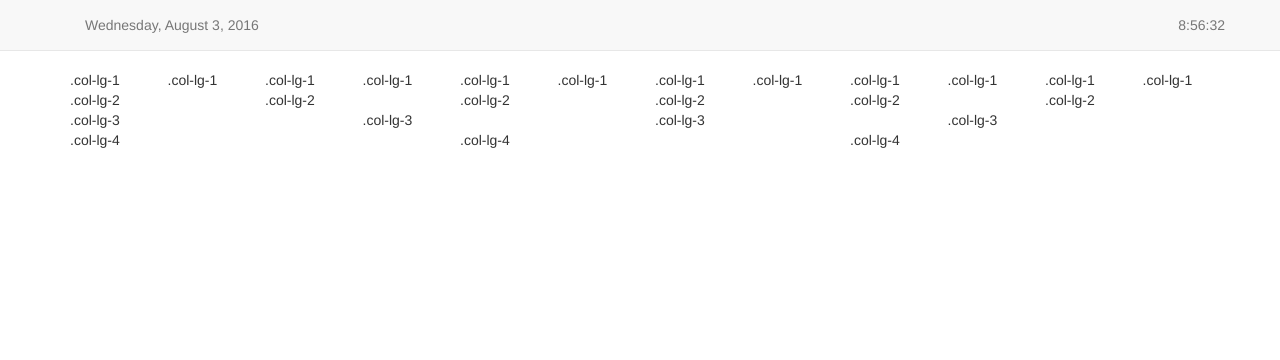
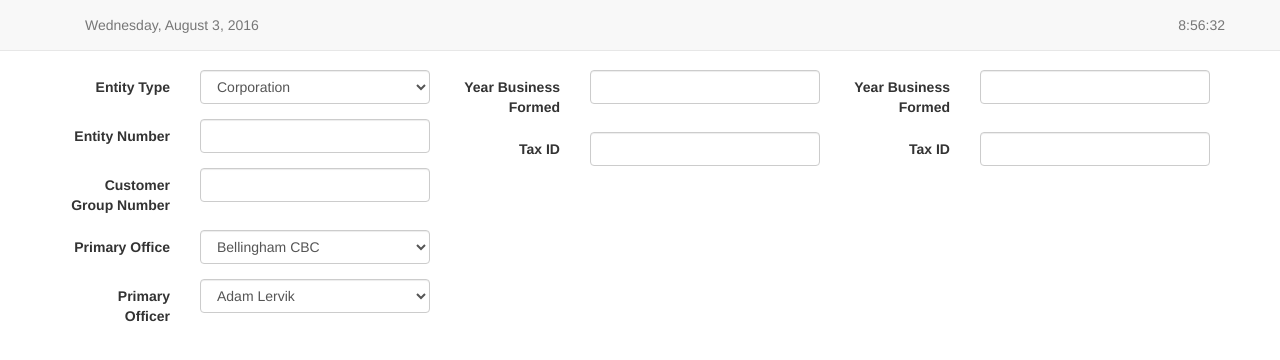
Before and after one commit to AdamLervik/HomeBase, a plain HTML site: page index.html in a window 1280 px wide. Drawn offline with nearby package versions, Linux system fonts and the light colour scheme.

Commit message:
layout-bootstrap update 1

```diff
--- a/index.html
+++ b/index.html
@@ -18,47 +18,119 @@
         </nav> <!-- End ./navbar navbar-default navbar-fixed top -->
 
         <div class="container">
-            <div class="row">
-                <div class="col-lg-1">.col-lg-1</div>
-                <div class="col-lg-1">.col-lg-1</div>
-                <div class="col-lg-1">.col-lg-1</div>
-                <div class="col-lg-1">.col-lg-1</div>
-                <div class="col-lg-1">.col-lg-1</div>
-                <div class="col-lg-1">.col-lg-1</div>
-                <div class="col-lg-1">.col-lg-1</div>
-                <div class="col-lg-1">.col-lg-1</div>
-                <div class="col-lg-1">.col-lg-1</div>
-                <div class="col-lg-1">.col-lg-1</div>
-                <div class="col-lg-1">.col-lg-1</div>
-                <div class="col-lg-1">.col-lg-1</div>
-            </div>
-            <div class="row">
-                <div class="col-lg-2">.col-lg-2</div>
-                <div class="col-lg-2">.col-lg-2</div>
-                <div class="col-lg-2">.col-lg-2</div>
-                <div class="col-lg-2">.col-lg-2</div>
-                <div class="col-lg-2">.col-lg-2</div>
-                <div class="col-lg-2">.col-lg-2</div>
-            </div> <!-- End .row -->
+        	<div class="row">
+        	<div class="col-lg-4">
+                	<form class="form-horizontal">
+                		<div class="form-group">
+                			<label for="entityType" class="col-lg-4 control-label">Entity Type</label>
+            				<div class="col-lg-8">
+	            				<select class="form-control" name="entityType">
+	                				<option>Corporation</option>
+	                				<option>General Partnership</option>
+	                				<option>Individual</option>
+	                				<option>LLC</option>
+	                				<option>LLP</option>
+	                				<option>Non-Profit</option>
+	                				<option>Trust</option>
+	                			</select>
+                			</div> <!-- End .col-lg-8 -->
+                		</div> <!-- End .form-group -->
 
-             <div class="row">
-                <div class="col-lg-3">.col-lg-3</div>
-                <div class="col-lg-3">.col-lg-3</div>
-                <div class="col-lg-3">.col-lg-3</div>
-                <div class="col-lg-3">.col-lg-3</div>
-            </div> <!-- End .row -->
+                		<div class="form-group">
+                			<label for="entityNumber" class="col-lg-4 control-label">Entity Number</label>
+                			<div class="col-lg-8">
+                				<input type="text" class="form-control" name="entityNumber">
+            				</div> <!-- End .col-lg-8 -->
+            			</div> <!-- End .form-group -->
 
-             <div class="row">
-                <div class="col-lg-4">.col-lg-4</div>
-                <div class="col-lg-4">.col-lg-4</div>
-                <div class="col-lg-4">.col-lg-4</div>
-            </div> <!-- End .row -->
+            			<div class="form-group">
+                			<label for="custGroupNumber" class="col-lg-4 control-label">Customer Group Number</label>
+                			<div class="col-lg-8">
+                				<input type="text" class="form-control" name="custGroupNumber">
+            				</div> <!-- End .col-lg-8 -->
+            			</div> <!-- End .form-group -->
 
-        </div> <!-- End /.container -->
+            			<div class="form-group">
+	            			<label for="primaryOffice" class="col-lg-4 control-label">Primary Office</label>
+            				<div class="col-lg-8">
+	            				<select class="form-control" name="primaryOffice">
+	                				<option>Bellingham CBC</option>
+	                				<option>Burlington CBC</option>
+	                				<option>Dupont CBC</option>
+	                				<option>Long Beach CBC</option>
+	                				<option>Salem CBC</option>
+	                				<option>Seaside CBC</option>
+	                				<option>Vancouver CBC</option>
+	                			</select>
+                			</div> <!-- End .col-lg-8 -->
+                		</div> <!-- End .form-group -->
+
+                		<div class="form-group">
+	                		<label for="primaryOfficer" class="col-lg-4 control-label">Primary Officer</label>
+            				<div class="col-lg-8">
+	            				<select class="form-control" name="primaryOfficer">
+	                				<option>Adam Lervik</option>
+	                				<option>Jay Johnston</option>
+	                				<option>Louis Barbero</option>
+	                				<option>Scott Reid</option>
+	                				<option>Jeff Morrison</option>
+	                			</select>
+                			</div> <!-- End .col-lg-8 -->
+                		</div> <!-- End .form-group -->
+            		</form> <!-- End form -->
+        		</div> <!-- End .col-lg-4 -->
+
+        		<!-- BEGIN COLUMN 2 -->
+
+        		<div class="col-lg-4">
+        			<form class="form-horizontal">
+            			<div class="form-group">
+                			<label for="yearFormed" class="col-lg-4 control-label">Year Business Formed</label>
+                			<div class="col-lg-8">
+                				<input type="text" class="form-control" name="yearFormed">
+            				</div> <!-- End .col-lg-8 -->
+            			</div> <!-- End .form-group -->
+
+            			<div class="form-group">
+                			<label for="taxID" class="col-lg-4 control-label">Tax ID</label>
+                			<div class="col-lg-8">
+                				<input type="text" class="form-control" name="taxID">
+            				</div> <!-- End .col-lg-8 -->
+            			</div> <!-- End .form-group -->
+        			</form> <!-- End Form -->
+        		</div> <!-- End .col-lg-4 -->
+
+        		<!-- END COLUMN 2 -->
+
+
+        		<!-- BEGIN COLUMN 3 -->
+
+        		<div class="col-lg-4">
+        			<form class="form-horizontal">
+            			<div class="form-group">
+                			<label for="yearFormed" class="col-lg-4 control-label">Year Business Formed</label>
+                			<div class="col-lg-8">
+                				<input type="text" class="form-control" name="yearFormed">
+            				</div> <!-- End .col-lg-8 -->
+            			</div> <!-- End .form-group -->
+
+            			<div class="form-group">
+                			<label for="taxID" class="col-lg-4 control-label">Tax ID</label>
+                			<div class="col-lg-8">
+                				<input type="text" class="form-control" name="taxID">
+            				</div> <!-- End .col-lg-8 -->
+            			</div> <!-- End .form-group -->
+        			</form> <!-- End Form -->
+        		</div> <!-- End .col-lg-4 -->
+
+        		<!-- END COLUMN 3 -->
 
 
 
 
+
+            	</div> <!-- End .row -->
+        </div> <!-- End /.container -->
 
         <script src="https://ajax.googleapis.com/ajax/libs/jquery/3.1.0/jquery.min.js"></script>
         <script src="assets/js/bootstrap.min.js"></script>
--- /dev/null
+++ b/project.json
@@ -0,0 +1 @@
+{"Name":"HomeBase at github.com"}
```
